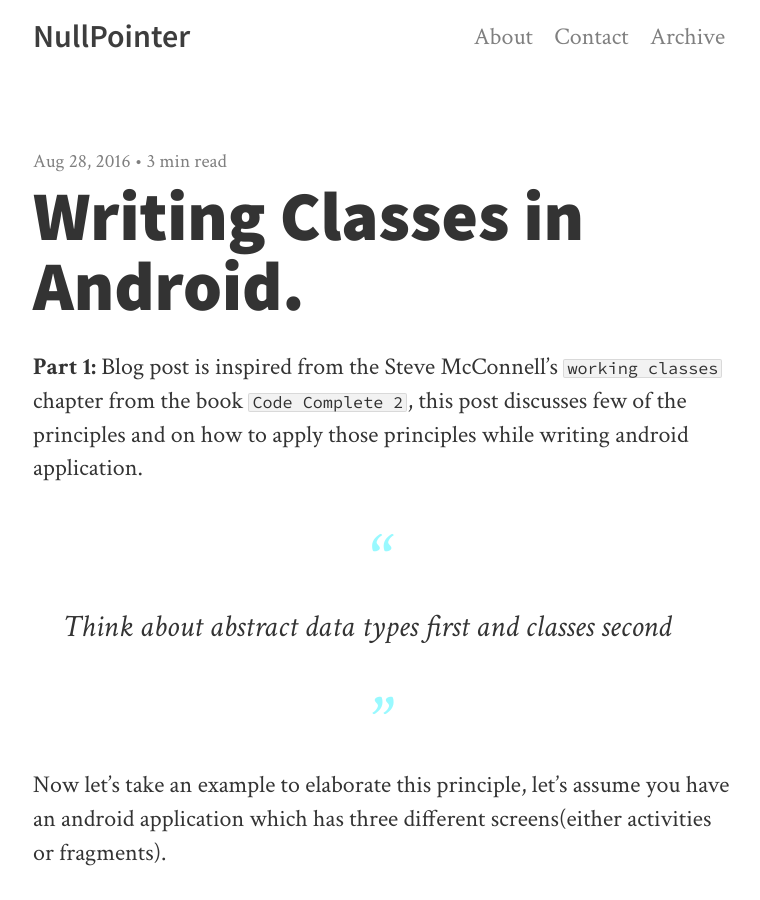
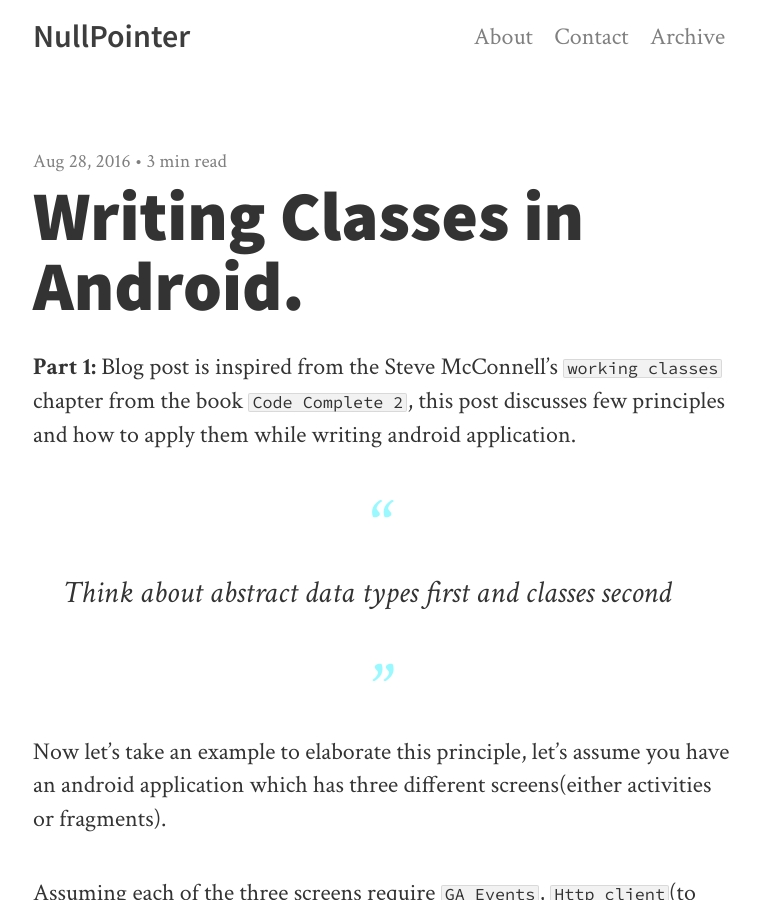
Before and after one commit to NULLPointerGuy/NULLPointerGuy.github.io, a Jekyll site: the page built from _posts/2016-08-28-Writing-classes.md, in a window 1280 px wide and 900 px high. Shown: the whole window, without its empty margins (257-1017 px from the left). Built offline with Jekyll 4.4.1, drawn with Linux system fonts in a browser that asks for light colours; nearby versions of some CDN libraries.

Commit message:
Few changes

```diff
--- a/_posts/2016-08-28-Writing-classes.md
+++ b/_posts/2016-08-28-Writing-classes.md
@@ -2,7 +2,7 @@
 title: Writing Classes in Android.
 ---
 **Part 1:**
-Blog post is inspired from the Steve McConnell's `working classes` chapter from the book `Code Complete 2`, this post discusses few of the principles and on how to apply those principles while writing android application.
+Blog post is inspired from the Steve McConnell's `working classes` chapter from the book `Code Complete 2`, this post discusses few principles and how to apply them while writing android application.
 
 <!--more-->
 
```
